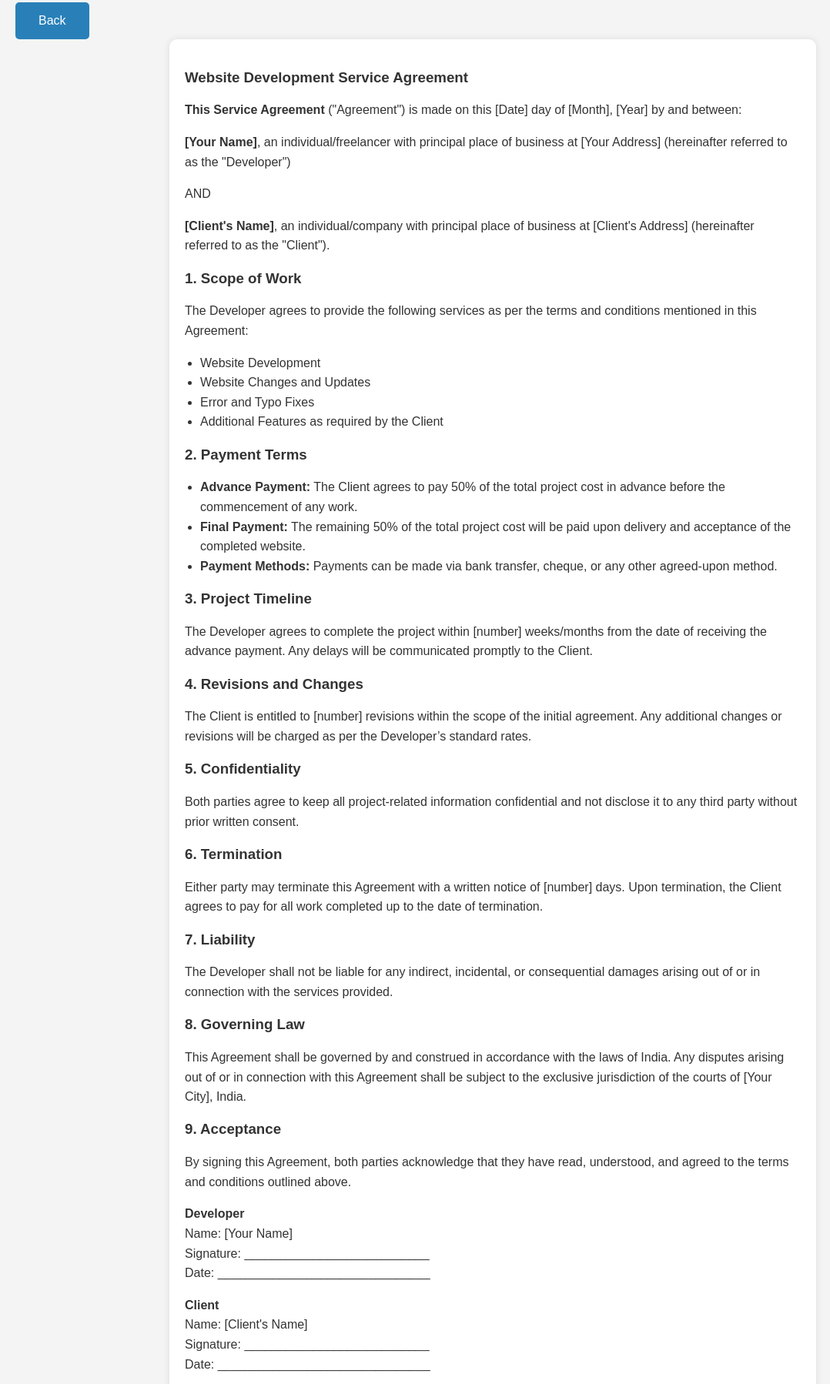
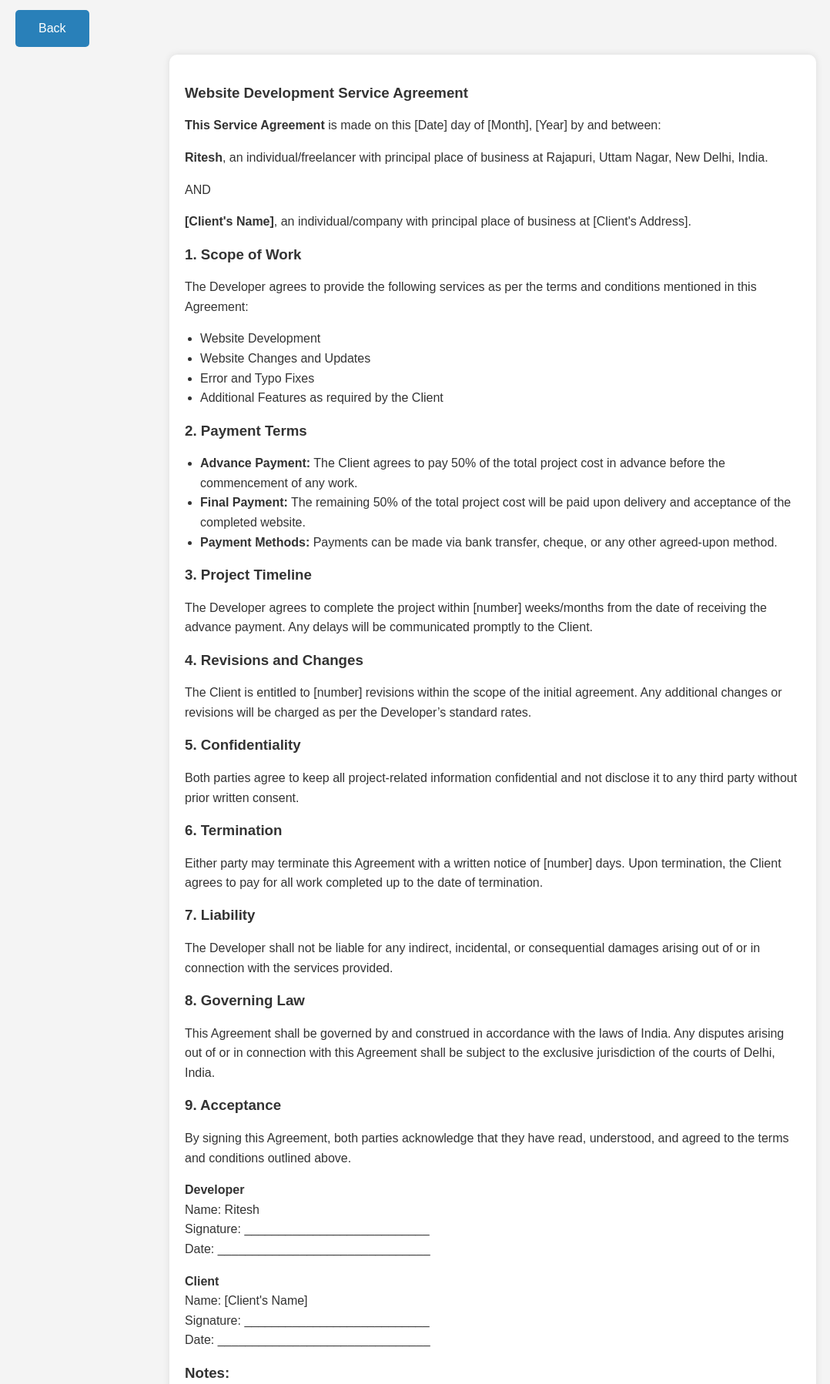
Before and after one commit to riteshk-007/Web-Services, a plain HTML site: page agree.html in a window 1280 px wide. Shown: the part 17-1815 px from the top of the page at 77% size, without its empty margins (0-1078 px from the left). Drawn offline with nearby package versions, Linux system fonts and the light colour scheme.

Commit message:
chore: Update agree.html with new service agreement details

```diff
--- a/agree.html
+++ b/agree.html
@@ -65,6 +65,7 @@
         text-decoration: none;
         border-radius: 5px;
         transition: background 0.3s;
+        margin: 10px 0px;
       }
     </style>
   </head>
@@ -74,20 +75,18 @@
       <h3>Website Development Service Agreement</h3>
 
       <p>
-        <strong>This Service Agreement</strong> ("Agreement") is made on this
-        [Date] day of [Month], [Year] by and between:
+        <strong>This Service Agreement</strong> is made on this [Date] day of
+        [Month], [Year] by and between:
       </p>
 
       <p>
-        <strong>[Your Name]</strong>, an individual/freelancer with principal
-        place of business at [Your Address] (hereinafter referred to as the
-        "Developer")
+        <strong>Ritesh</strong>, an individual/freelancer with principal place
+        of business at Rajapuri, Uttam Nagar, New Delhi, India.
       </p>
       <p>AND</p>
       <p>
         <strong>[Client's Name]</strong>, an individual/company with principal
-        place of business at [Client's Address] (hereinafter referred to as the
-        "Client").
+        place of business at [Client's Address].
       </p>
 
       <h3>1. Scope of Work</h3>
@@ -158,7 +157,7 @@
         This Agreement shall be governed by and construed in accordance with the
         laws of India. Any disputes arising out of or in connection with this
         Agreement shall be subject to the exclusive jurisdiction of the courts
-        of [Your City], India.
+        of Delhi, India.
       </p>
 
       <h3>9. Acceptance</h3>
@@ -169,7 +168,7 @@
 
       <p>
         <strong>Developer</strong><br />
-        Name: [Your Name]<br />
+        Name: Ritesh<br />
         Signature: ___________________________<br />
         Date: _______________________________
       </p>
```
